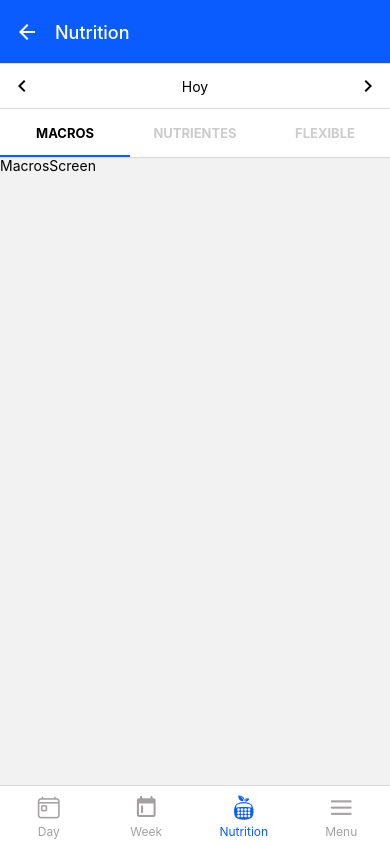
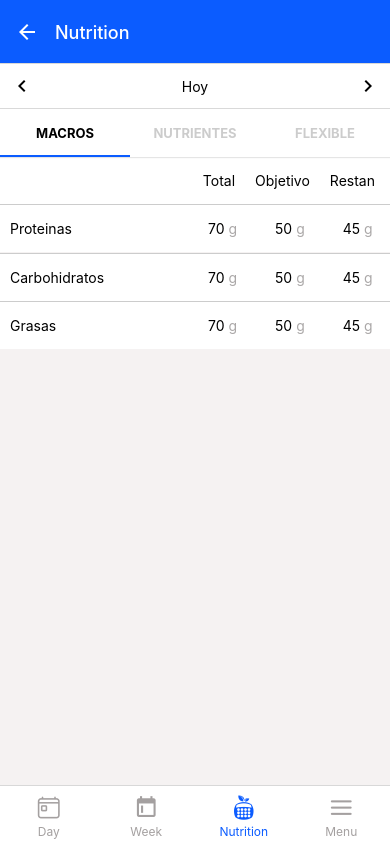
Before and after one commit to ariel151515/Flextonica, a React Native app in the folder Flextonica-Frontend/: screen /Nutrition in a window 390 px wide. Built offline with nearby package versions, Linux system fonts and the light colour scheme.

Commit message:
tabla de nutrientes terminada

```diff
--- a/Flextonica-Frontend/screens/NutritionTabs/MacrosScreen.jsx
+++ b/Flextonica-Frontend/screens/NutritionTabs/MacrosScreen.jsx
@@ -1,12 +1,80 @@
-import { View, Text } from 'react-native'
+import { View, Text, StyleSheet } from 'react-native'
 import React from 'react'
+
+
+export const Item = ({texto,total,objetivo,restan}) => {
+  return (
+       <View style={styles.item}>
+          <Text style={styles.text}>{texto}</Text>
+          <View style={styles.tres}>
+            <Text style={styles.text}>{total}<Text style={styles.gramos}> g</Text></Text>
+            <Text style={styles.text}>{objetivo}<Text style={styles.gramos}> g</Text></Text>
+            <Text style={styles.text}>{restan}<Text style={styles.gramos}> g</Text></Text>
+          </View>
+       </View>
+  )
+}
 
 const MacrosScreen = () => {
   return (
-    <View>
-      <Text>MacrosScreen</Text>
+    <View style={styles.contenedor}>
+      <View style={styles.container}>
+        <View><Text>Total</Text></View>
+        <View><Text>Objetivo</Text></View>
+        <View><Text>Restan</Text></View>
+      </View>
+
+      <Item texto="Proteinas" total="70" objetivo="50" restan="45" />
+      <Item texto="Carbohidratos" total="70" objetivo="50" restan="45" />
+      <Item texto="Grasas" total="70" objetivo="50" restan="45" />
+
     </View>
   )
 }
 
+const styles = StyleSheet.create({
+    container: {
+    display: 'flex',
+    flexDirection: 'row',
+    gap:20,
+    justifyContent:'flex-end',
+    backgroundColor: '#Fff',
+    paddingRight: 15,
+    paddingLeft: 15,
+    paddingTop: 15,
+    paddingBottom: 15,
+    },
+    contenedor:{
+      flex: 1,
+      backgroundColor: '#F5F2F2'
+    },
+    item: {
+      display: 'flex',
+      flexDirection: 'row',
+      justifyContent: 'space-between',
+      alignItems: 'center',
+      gap: 20,
+      paddingLeft: 10,
+      paddingRight: 10,
+      paddingTop: 15,
+      paddingBottom: 15,
+      width: '100%',
+      backgroundColor: '#FFFF',
+      borderTopWidth: 0.5,
+      borderTopColor: '#ccc',
+      marginBottom:0.5
+    },
+    tres: {
+      display: 'flex',
+      flexDirection: 'row',
+      justifyContent:'space-between',
+      gap:38,
+      marginRight:'2%',
+    },
+    gramos: {
+      color: '#ABA8A8',
+    }
+})
+
+
 export default MacrosScreen
```
